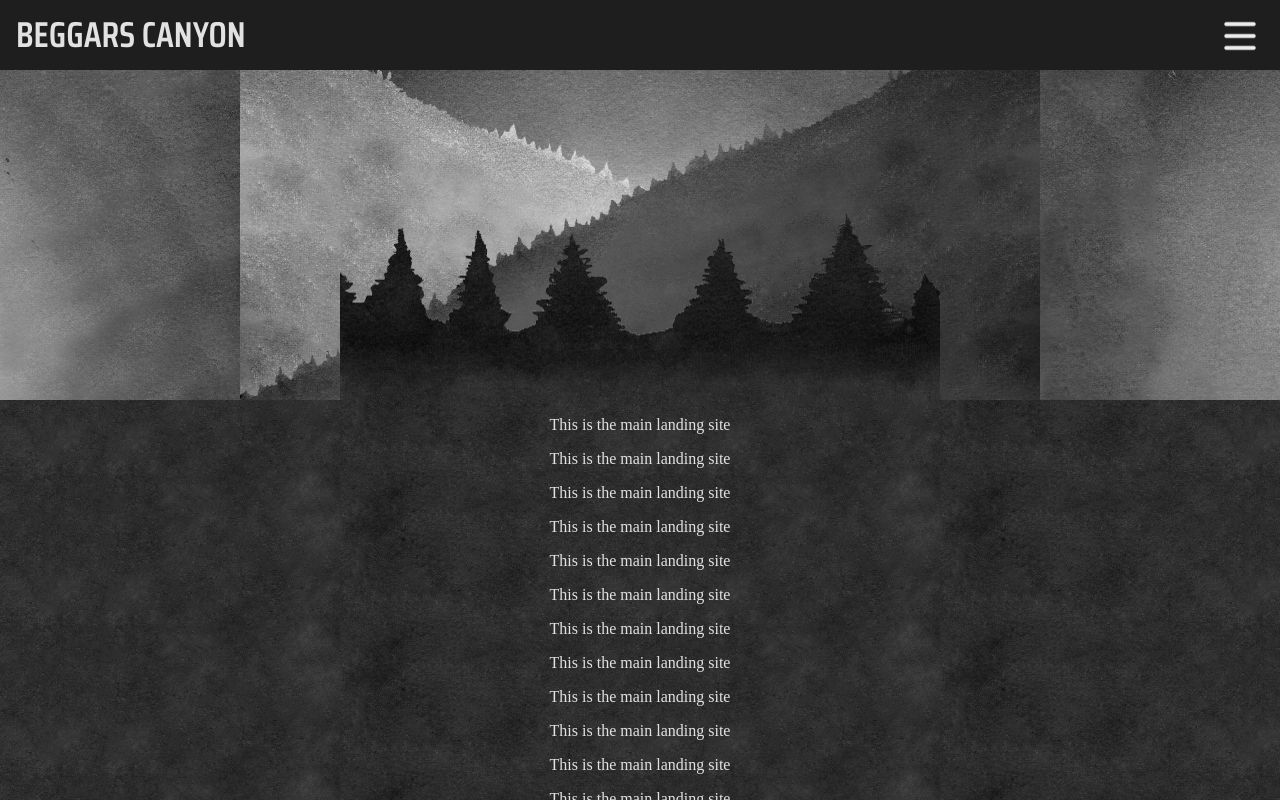
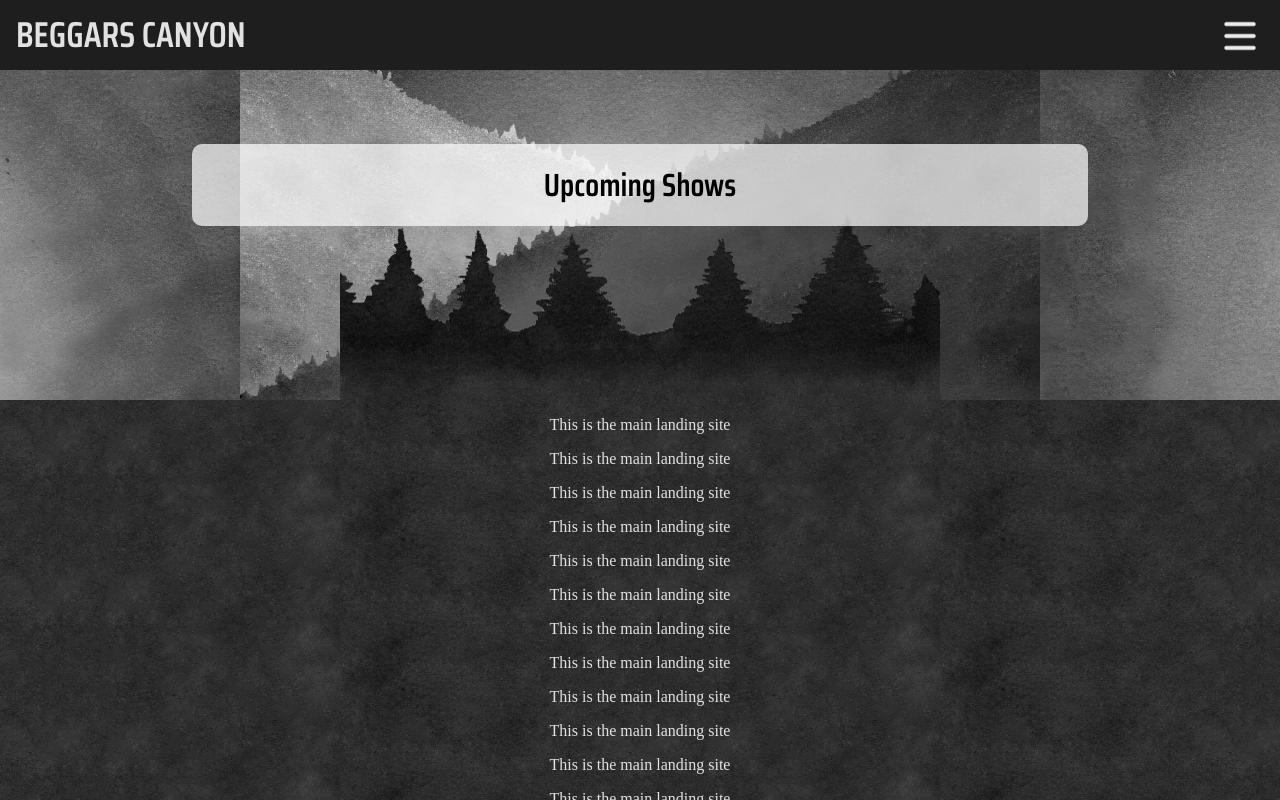
Before and after one commit to imcmahon87/beggars-canyon, a React (Create React App) app: page / in a window 1280 px wide. Shown: the top 800 px of the page. Built offline with nearby package versions, Linux system fonts and the light colour scheme.

Commit message:
Add page header fade-in

```diff
--- a/src/components/Main.css
+++ b/src/components/Main.css
@@ -1,3 +1,17 @@
+.page-header {
+    position: absolute;
+    top: 9em;
+    left: 0;
+    right: 0;
+    margin-left: auto;
+    margin-right: auto;
+    width: 70%;
+    background-color: rgba(255, 255, 255, 0.7);
+    padding: 1em 1em;
+    border-radius: 10px;
+    z-index: 10;
+}
+
 .animation-left {
     position: absolute;
     background-image: url("../assets/images/hill-left-mobile.png");
@@ -72,3 +86,23 @@ transition: transform 1500ms ease;
     transform: translate(0, 0);
     transition: transform 1500ms ease;
 }
+
+.fade-appear {
+    opacity: 0;
+    z-index: 10;
+}
+
+.fade-appear.fade-appear-active {
+    opacity: 1;
+    transition: opacity 1000ms linear;
+}
+
+.fade-enter {
+    opacity: 0;
+    z-index: 10;
+}
+
+.fade-enter.fade-enter-active {
+    opacity: 1;
+    transition: opacity 1000ms linear 1000ms;
+}
--- a/src/components/Main.js
+++ b/src/components/Main.js
@@ -11,6 +11,17 @@ function Main() {
 
     return (
         <div>
+            <CSSTransition in={show}
+                timeout={1000}
+                classNames="fade"
+                unmountOnExit
+                className="page-header"
+            >
+                <div className="page-header">
+                    <h2>Upcoming Shows</h2>
+                </div>
+            </CSSTransition>
+
             <CSSTransition in={show}
                 timeout={1500}
                 classNames="slide-left"
```
Lines whose indentation alone changed are shown as unchanged.
